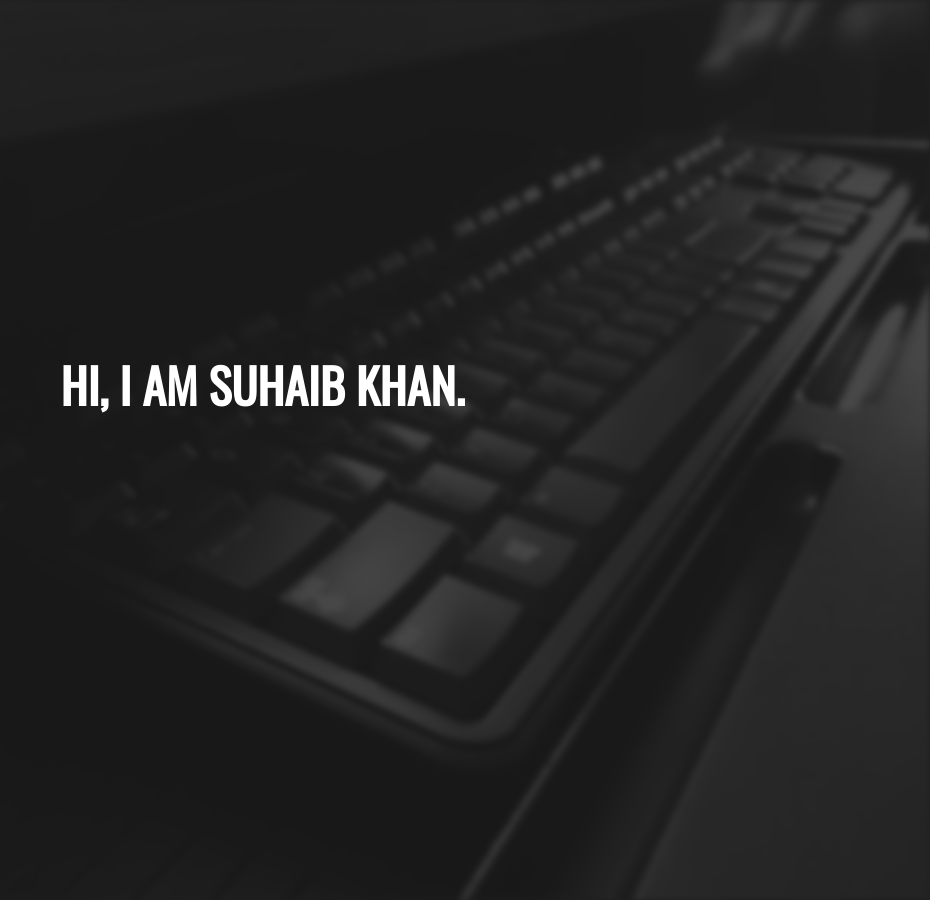
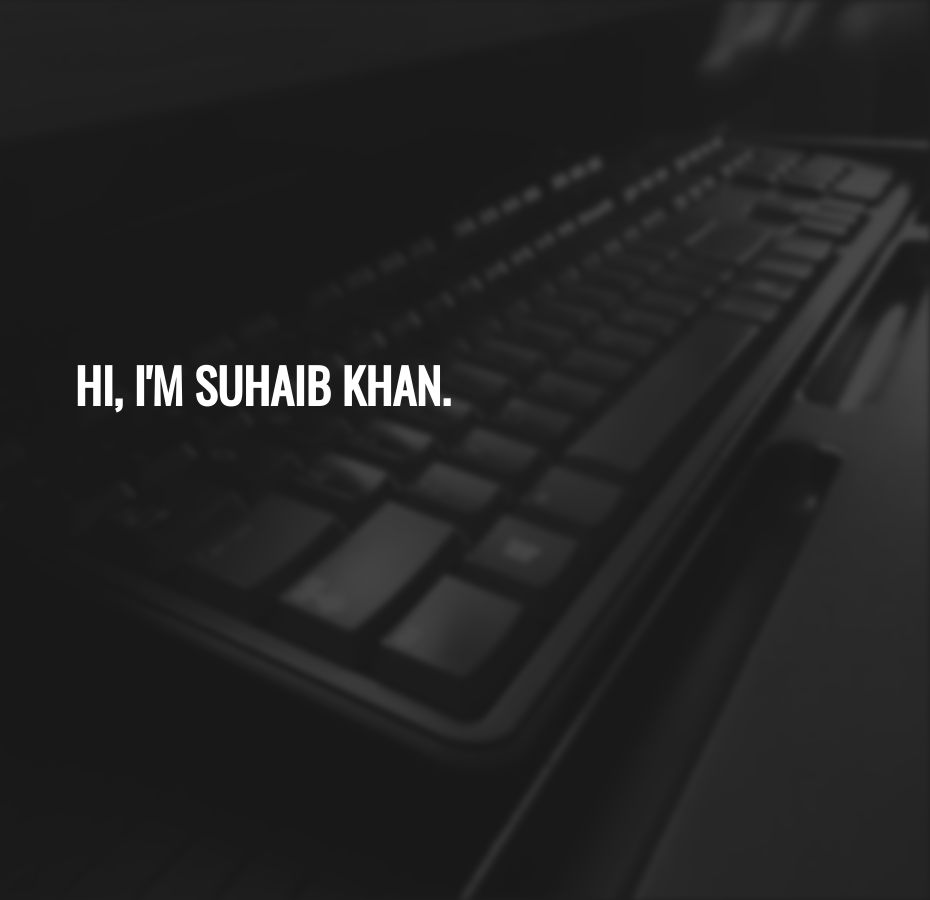
Before and after one commit to suhaibkhan/suhaibkhan.github.io, a Jekyll site: the page built from index.html, in a window 1280 px wide. Shown: the whole page, without its empty margins (350-1280 px from the left). Built offline with Jekyll 4.4.1, drawn with Linux system fonts in a browser that asks for light colours; comment, search, counter and statistics services are not loaded.

Commit message:
Title change

```diff
--- a/index.html
+++ b/index.html
@@ -14,7 +14,7 @@ order: 1
 
   <div id="banner">
     <div id="bannercontent">
-      <h1 class="title"><a href="{{ page.url | prepend: site.baseurl }}">Hi, I am {{ site.title }}.</a></h2>
+      <h1 class="title"><a href="{{ page.url | prepend: site.baseurl }}">Hi, I'm {{ site.title }}.</a></h2>
       <h2 class="description">{{ site.description }}</h1>
       {% include social-links.html showbloglink=true %}
     </div>
```
